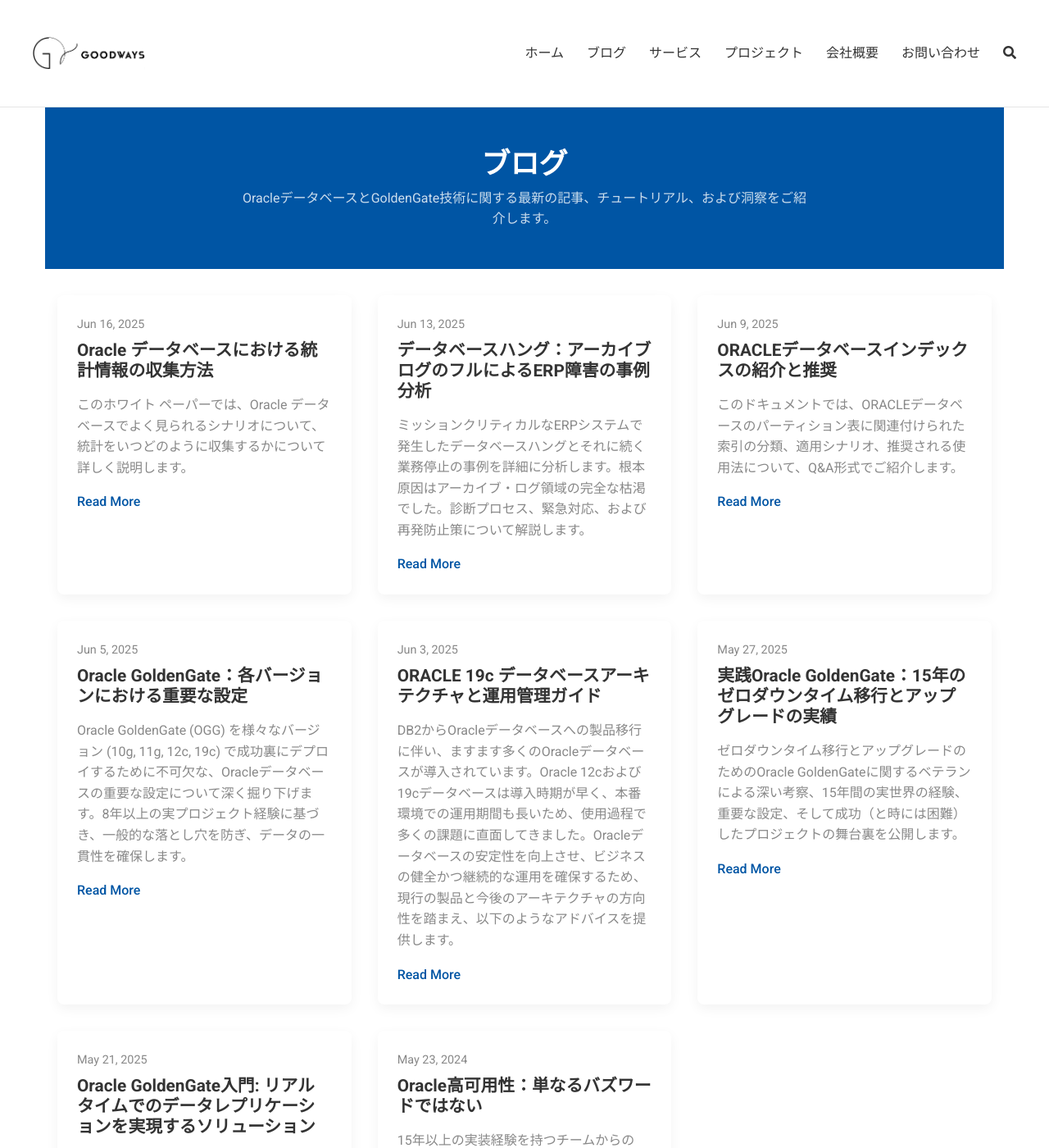
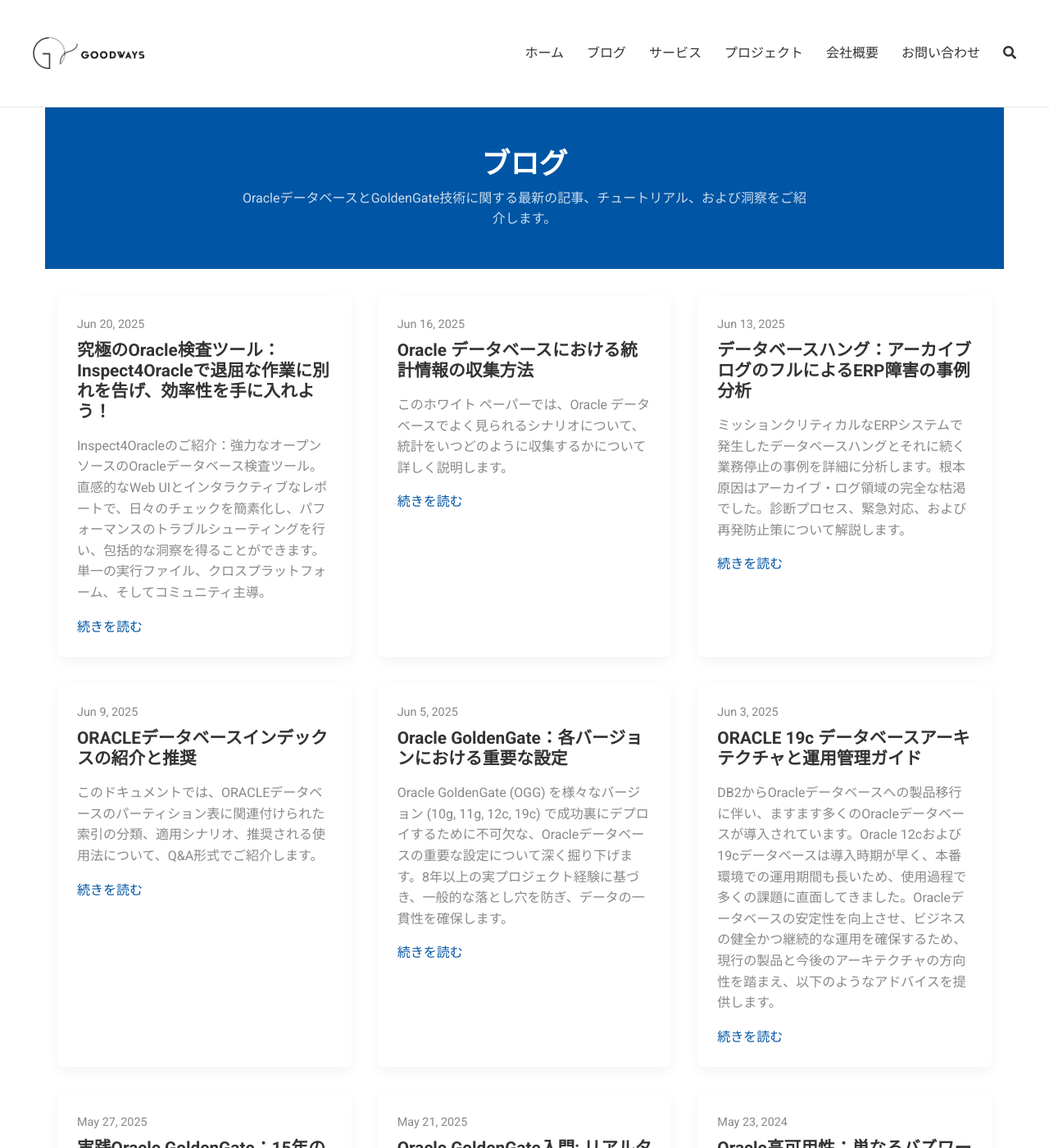
Before and after one commit to goodwaysIT/ja, a Jekyll site: the page built from blog/index.html, in a window 1280 px wide and 1400 px high. Shown: the whole window at 82% size. Built offline with Jekyll 4.4.1, drawn with Linux system fonts in a browser that asks for light colours; the list of posts is cut into pages by our own code; some of the changed text lies outside the part shown.

Commit message:
post new one

```diff
--- a/blog/index.html
+++ b/blog/index.html
@@ -17,7 +17,7 @@ description: OracleデータベースとGoldenGate技術に関する最新の記
         <div class="post-excerpt">
           {{ post.excerpt | truncatewords: 25 }}
         </div>
-        <a href="{{ post.url | relative_url }}" class="read-more">Read More</a>
+        <a href="{{ post.url | relative_url }}" class="read-more">続きを読む</a>
       </div>
     {% endfor %}
   </div>
@@ -26,11 +26,11 @@ description: OracleデータベースとGoldenGate技術に関する最新の記
   <div class="pagination">
     {% if paginator.previous_page %}
       <a href="{{ paginator.previous_page_path | relative_url }}" class="previous">
-        <i class="fas fa-chevron-left"></i> Previous
+        <i class="fas fa-chevron-left"></i> 前へ
       </a>
     {% else %}
       <span class="previous disabled">
-        <i class="fas fa-chevron-left"></i> Previous
+        <i class="fas fa-chevron-left"></i> 前へ
       </span>
     {% endif %}
 
@@ -44,11 +44,11 @@ description: OracleデータベースとGoldenGate技術に関する最新の記
 
     {% if paginator.next_page %}
       <a href="{{ paginator.next_page_path | relative_url }}" class="next">
-        Next <i class="fas fa-chevron-right"></i>
+        次へ <i class="fas fa-chevron-right"></i>
       </a>
     {% else %}
       <span class="next disabled">
-        Next <i class="fas fa-chevron-right"></i>
+        次へ <i class="fas fa-chevron-right"></i>
       </span>
     {% endif %}
   </div>
--- a/services/index.html
+++ b/services/index.html
@@ -16,7 +16,7 @@ description: ビジネスに最適な包括的なOracleデータベースとGold
         {% endif %}
         <h3 class="service-title">{{ service.title }}</h3>
         <div class="service-description">{{ service.excerpt }}</div>
-        <a href="{{ service.url | relative_url }}" class="btn btn-secondary">Learn More</a>
+        <a href="{{ service.url | relative_url }}" class="btn btn-secondary">詳しく見る</a>
       </div>
     {% endfor %}
   </div>
```
Also changed, not shown: _posts/2025-06-19-introducing-inspect4oracle-the-ultimate-oracle-inspection-tool.md (added, +118 -0 lines), assets/images/inspect4oracle/chart_example_ja.png (added), assets/images/inspect4oracle/connection_ui_ja.png (added), assets/images/inspect4oracle/report_overview_ja.png (added), assets/images/inspect4oracle/report_settings_ja.png (added).
